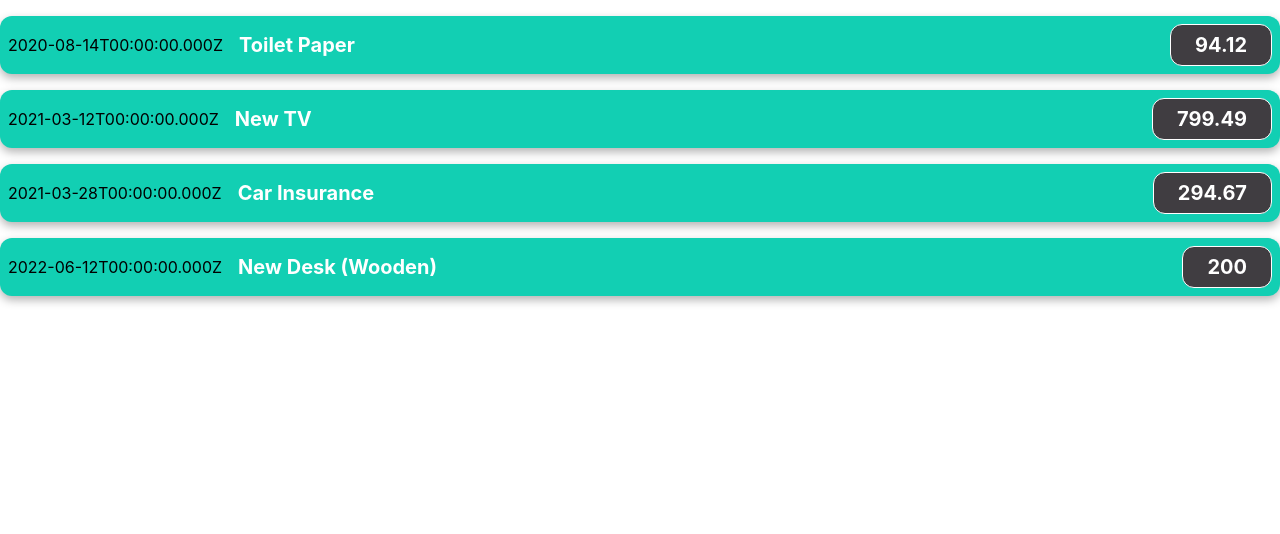
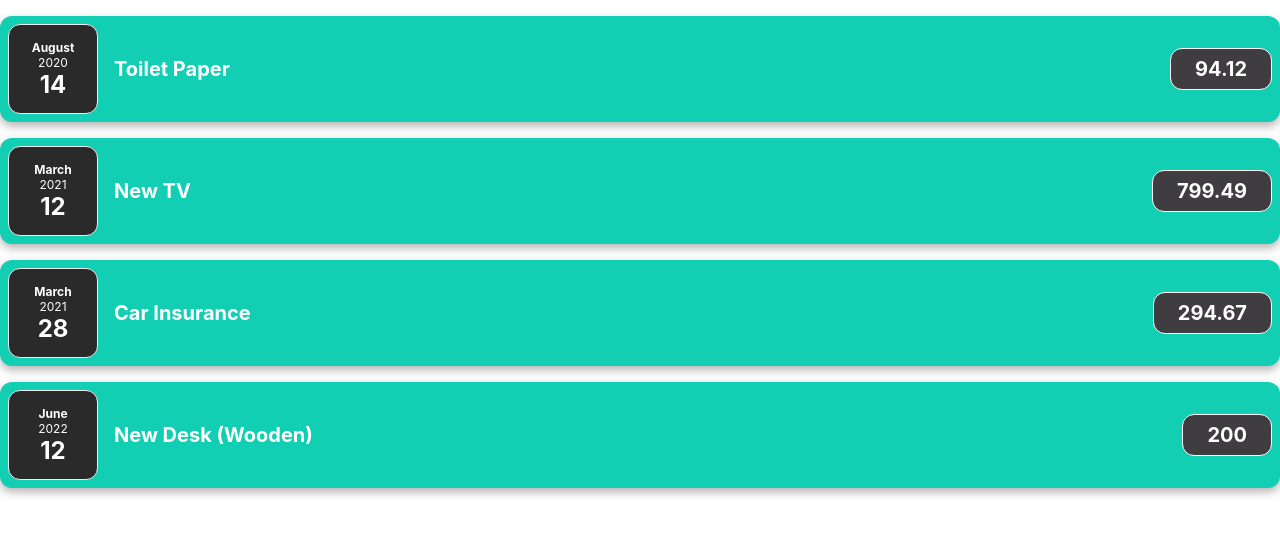
Before and after one commit to canturkmen/ExpenseReport, a JavaScript app: page / in a window 1280 px wide. Shown: the top 534 px of the page. Built offline with nearby package versions, Linux system fonts and the light colour scheme.

Commit message:
Splitting components into components.

```diff
--- /dev/null
+++ b/src/components/ExpenseDate.css
@@ -0,0 +1,26 @@
+.expense-date {
+  display: flex;
+  flex-direction: column;
+  width: 88px;
+  height: 88px;
+  border: 1px solid #ececec;
+  background-color: #2a2a2a;
+  color: white;
+  border-radius: 12px;
+  align-items: center;
+  justify-content: center;
+}
+
+.expense-date__month {
+  font-size: 12px;
+  font-weight: bold;
+}
+
+.expense-date__year {
+    font-size: 12px;
+}
+
+.expense-date__day {
+    font-size: 24px;
+    font-weight: bold;
+}
--- /dev/null
+++ b/src/components/ExpenseDate.js
@@ -0,0 +1,17 @@
+import "./ExpenseDate.css";
+
+function ExpenseDate(props) {
+  const month = props.date.toLocaleString("en-US", { month: "long" });
+  const day = props.date.toLocaleString("en-US", { day: "2-digit" });
+  const year = props.date.getFullYear();
+
+  return (
+    <div className="expense-date">
+      <div className="expense-date__month">{month}</div>
+      <div className="expense-date__year">{year}</div>
+      <div className="expense-date__day">{day}</div>
+    </div>
+  );
+}
+
+export default ExpenseDate;
--- a/src/components/ExpenseItem.js
+++ b/src/components/ExpenseItem.js
@@ -1,10 +1,10 @@
+import ExpenseDate from "./ExpenseDate";
 import "./ExpenseItem.css";
 
 function ExpenseItem(props) {
-
   return (
     <div className="expense-item">
-      <div>{props.date.toISOString()}</div>
+      <ExpenseDate date={props.date}/>
       <div className="expense-item__description">
         <h2>{props.title}</h2>
         <div className="expense-item__price">{props.amount}</div>
```
